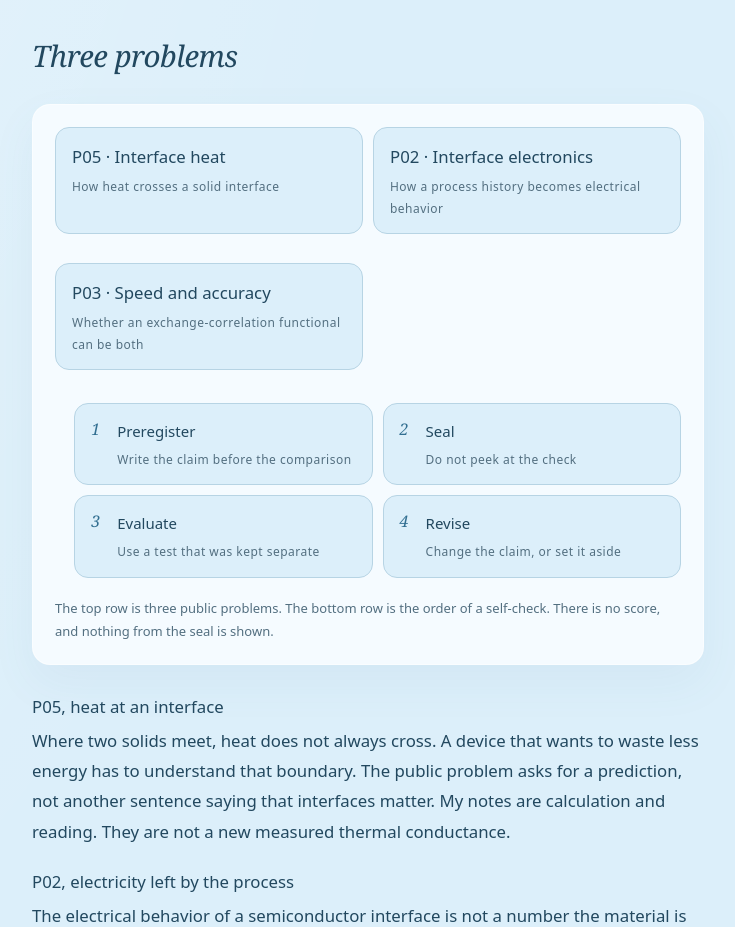
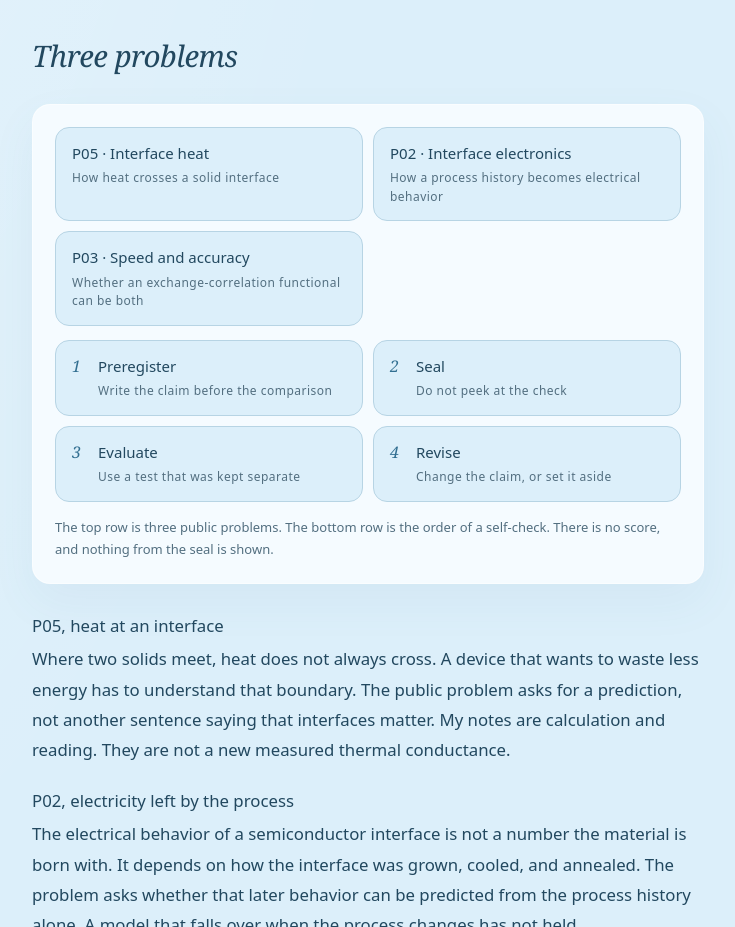
Before and after one commit to zx070326-hash/alienation, a plain HTML site: page en-dmgc.html in a window 1280 px wide. Shown: the part 882-1809 px from the top of the page, without its empty margins (396-1131 px from the left). Drawn offline with Linux system fonts and the light colour scheme.

Commit message:
Keep chapter jumps and diagrams clear of the reading chrome
Section anchors now clear the sticky contents bar on small screens, and the diagram cards no longer inherit prose margins or list padding.

Co-authored-by: Xin Zheng <zx070326-hash@users.noreply.github.com>

```diff
--- a/assets-style.css
+++ b/assets-style.css
@@ -23,14 +23,15 @@ body.reading{background-image:radial-gradient(ellipse at 12% 0%,#ffffff55,transp
 .read-progress{position:fixed;top:0;left:0;right:0;height:3px;z-index:20;background:transparent;pointer-events:none}
 .read-progress span{display:block;height:100%;width:100%;background:var(--accent);transform:scaleX(0);transform-origin:left center}
 .book{display:grid;grid-template-columns:minmax(0,1fr);gap:8px 48px;align-items:start;padding-bottom:24px}
-.toc{position:sticky;top:0;z-index:4;display:flex;gap:8px;margin:0;padding:10px 0;overflow-x:auto;background:color-mix(in srgb,var(--paper) 92%,transparent);border-bottom:1px solid var(--line);backdrop-filter:blur(8px)}
+.toc{position:sticky;top:3px;z-index:4;display:flex;gap:8px;margin:0;padding:10px 0;overflow-x:auto;background:color-mix(in srgb,var(--paper) 92%,transparent);border-bottom:1px solid var(--line);backdrop-filter:blur(8px)}
 .toc ol{display:flex;gap:8px;margin:0;padding:0;list-style:none}
 .toc a{display:inline-flex;align-items:center;min-height:36px;padding:6px 12px;border-radius:100px;color:var(--muted);font-size:13px;white-space:nowrap;background:var(--surface)}
 .toc a[aria-current="true"],.toc a:hover{color:var(--ink);background:var(--panel)}
 .chapter{max-width:42rem}
 .chapter .page-heading{display:block;min-height:0;border:0;padding-top:36px}
 .chapter .lead{font-size:1.2rem;line-height:1.85;color:var(--ink);max-width:40rem}
-.chapter h2{font:500 1.45rem/1.45 var(--sans);letter-spacing:-.02em;margin:2.4rem 0 .8rem;scroll-margin-top:5.5rem}
+.chapter h2{font:500 1.45rem/1.45 var(--sans);letter-spacing:-.02em;margin:2.4rem 0 .8rem}
+.chapter>section[id]{scroll-margin-top:5.5rem}
 .chapter h3{font:500 1.05rem/1.5 var(--sans);margin:1.4rem 0 .4rem}
 .chapter p,.chapter li{font-size:1.05rem;line-height:2;color:var(--ink)}
 .chapter p{margin:0 0 1.15rem}
@@ -44,11 +45,15 @@ html[lang=en] .chapter p,html[lang=en] .chapter li{line-height:1.8}
 .map{display:grid;gap:12px}
 .map-core{margin:0;justify-self:center;padding:12px 18px;border-radius:100px;background:var(--accent);color:var(--accent-ink);font-size:14px}
 .map ul,.flow{display:grid;gap:10px;margin:0;padding:0;list-style:none}
-.map li,.flow li,.track{margin:0;padding:14px 16px;border:1px solid var(--line);border-radius:14px;background:var(--paper);color:var(--ink);font-size:15px;line-height:1.55}
+.chapter .map-core{margin:0;font-size:14px;line-height:1.4}
+.chapter .map ul,.chapter ol.flow{margin:0;padding:0;list-style:none}
+.chapter .map li,.chapter .flow li,.chapter .track{margin:0;padding:14px 16px;border:1px solid var(--line);border-radius:14px;background:var(--paper);color:var(--ink);font-size:15px;line-height:1.55}
+.chapter .flow li::marker{content:none}
+html[lang=en] .chapter .map-core,html[lang=en] .chapter .track,html[lang=en] .chapter .map li,html[lang=en] .chapter .flow li{line-height:1.55}
 .track small,.flow small{display:block;margin-top:4px;color:var(--muted);font-size:12px;letter-spacing:.04em}
 .tracks{display:grid;gap:10px;margin-bottom:14px}
 .flow{counter-reset:step}
-.flow li{position:relative;padding-left:42px}
+.chapter .flow li{position:relative;padding-left:42px}
 .flow li::before{position:absolute;left:16px;top:14px;counter-increment:step;content:counter(step);font:italic 16px var(--serif);color:var(--accent)}
 .source-note a{color:var(--accent)}
 .limit{margin:1.4rem 0 1.6rem;padding:16px 18px;border-left:2px solid var(--accent);background:var(--panel);border-radius:0 14px 14px 0}
@@ -68,10 +73,11 @@ html[data-theme=dark] .plate,html[data-theme=dark] .contents a{border-color:var(
 .toc{position:sticky;top:28px;flex-direction:column;margin:28px 0 0;padding:0;overflow:visible;background:transparent;border:0;backdrop-filter:none}
 .toc ol{flex-direction:column}
 .toc a{white-space:normal;border-radius:12px;background:transparent;padding:8px 10px}
-.chapter h2{scroll-margin-top:1.5rem}
+.chapter>section[id]{scroll-margin-top:1.75rem}
 .tracks,.map ul{grid-template-columns:1fr 1fr}
 .flow{grid-template-columns:1fr 1fr}
 }
+@media(max-width:979px){.book{display:block}}
 @media(max-width:760px){
 .toc{margin:0;padding:8px 0}
 .plate{padding:16px}
```
